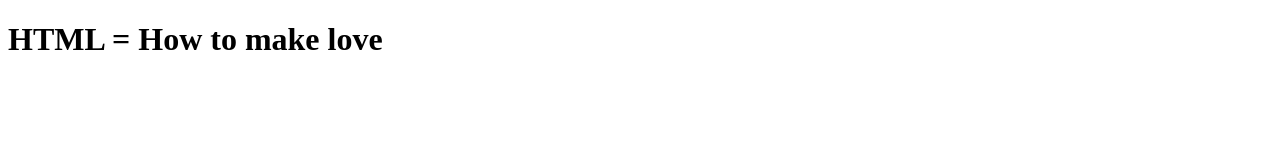
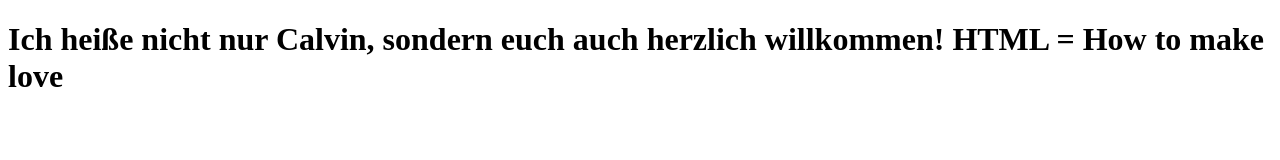
Before and after one commit to CalvinDO/GiS, a plain HTML site: page Aufgabe00/index.html in a window 1280 px wide. Drawn offline with Linux system fonts and the light colour scheme.

Commit message:
index update ich heiße

```diff
--- a/Aufgabe00/index.html
+++ b/Aufgabe00/index.html
@@ -9,7 +9,7 @@
 
 <body>
     <h1>
-
+        Ich heiße nicht nur Calvin, sondern euch auch herzlich willkommen!
         HTML = How to make love
     </h1>
 </body>
```
